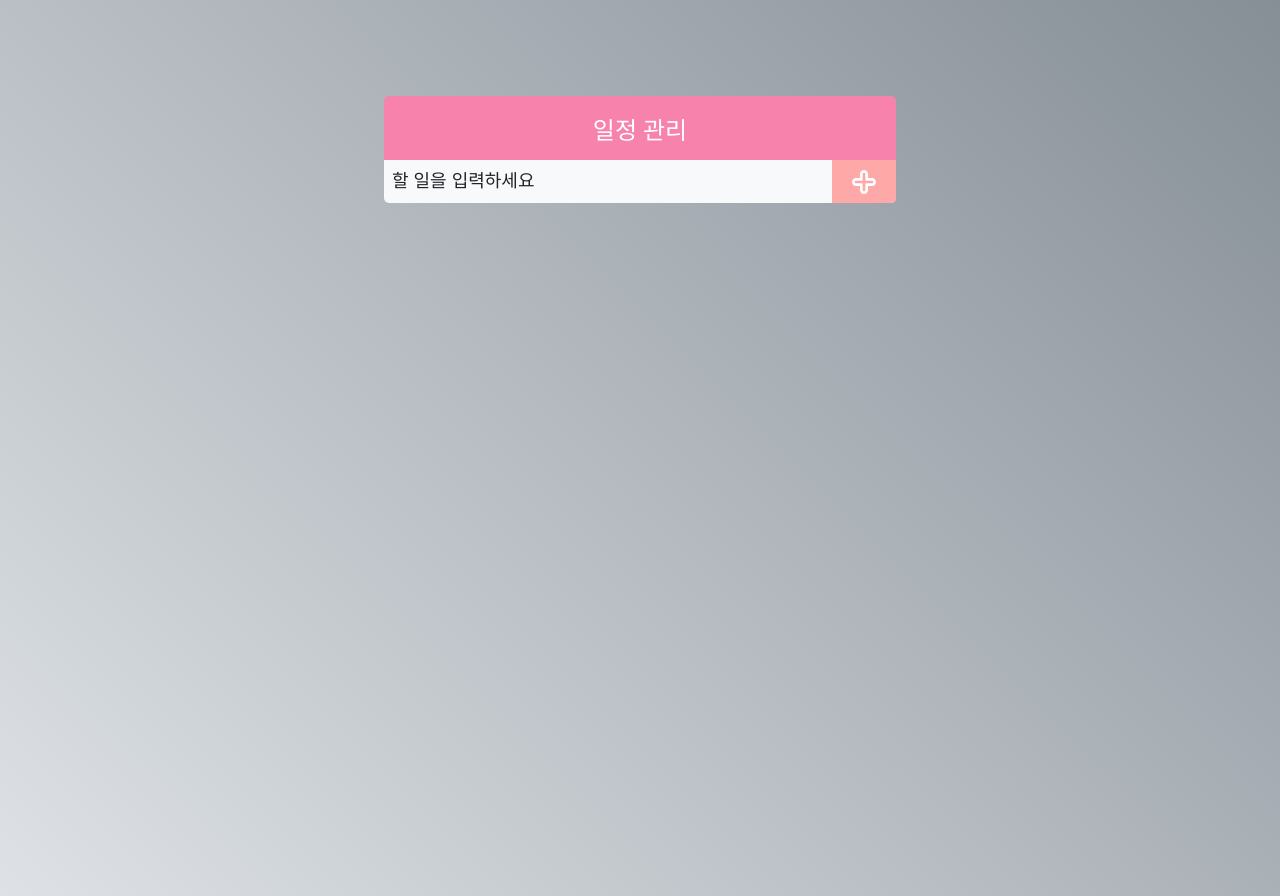
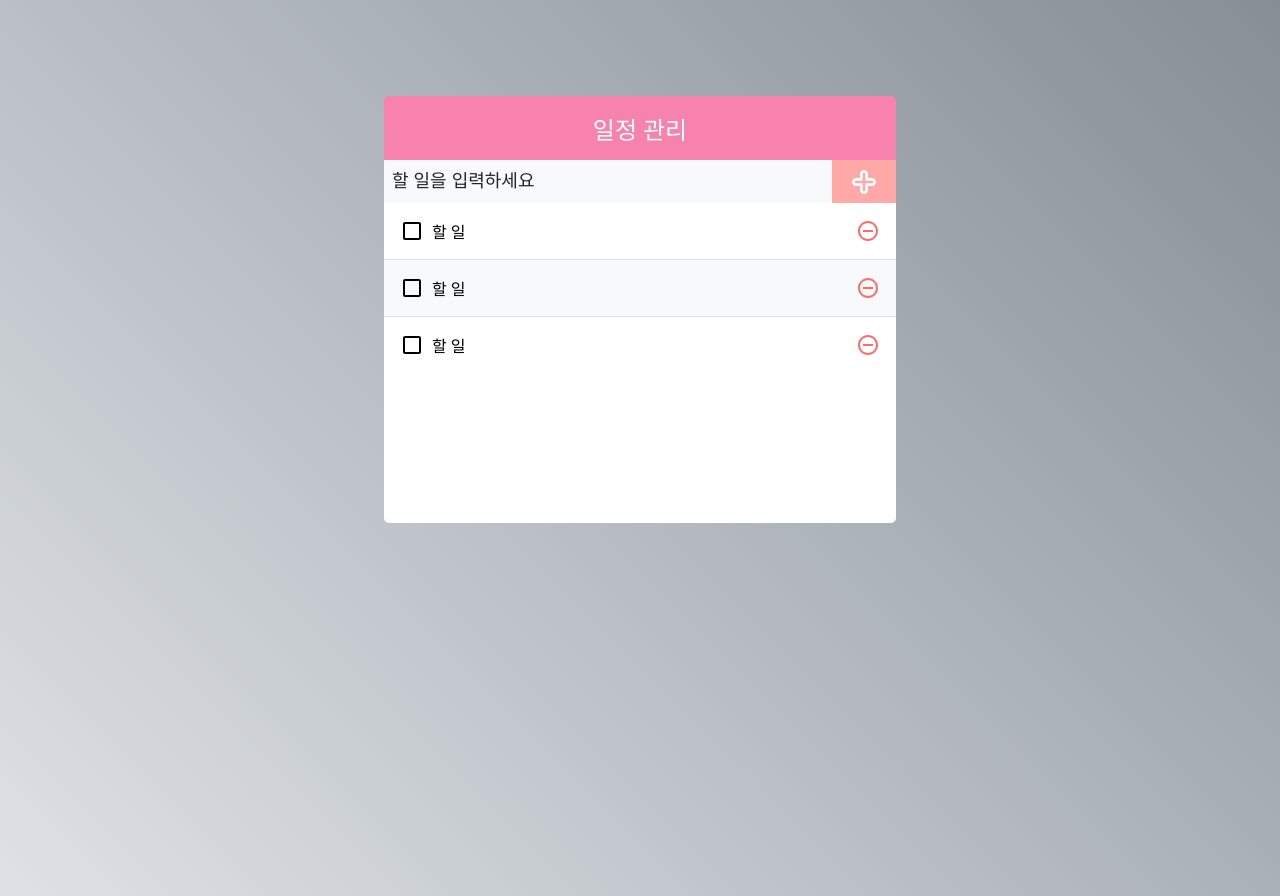
Before and after one commit to jjunnnys/todo-app, a React (Create React App) app: page / in a window 1280 px wide. Built offline with nearby package versions, Linux system fonts and the light colour scheme.

Commit message:
Add initial TodoList

```diff
--- a/src/App.js
+++ b/src/App.js
@@ -1,11 +1,13 @@
 import React from 'react';
 import TodoTemplate from './components/TodoTemplate';
 import TodoInsert from './components/TodoInsert';
+import TodoList from './components/TodoList';
 
 function App() {
   return (
     <TodoTemplate>
       <TodoInsert />
+      <TodoList />
     </TodoTemplate>
   );
 }
--- /dev/null
+++ b/src/components/TodoList.js
@@ -0,0 +1,15 @@
+import React from 'react';
+import './TodoList.scss';
+import TodoListItem from './TodoListItem';
+
+const TodoList = () => {
+  return (
+    <div className="TodoList">
+      <TodoListItem />
+      <TodoListItem />
+      <TodoListItem />
+    </div>
+  );
+};
+
+export default TodoList;
--- /dev/null
+++ b/src/components/TodoList.scss
@@ -0,0 +1,5 @@
+.TodoList {
+  min-height: 320px;
+  max-height: 513px;
+  overflow-y: auto;
+}
--- /dev/null
+++ b/src/components/TodoListItem.js
@@ -0,0 +1,23 @@
+import React from 'react';
+import {
+  MdCheckBoxOutlineBlank,
+  MdCheckBox,
+  MdRemoveCircleOutline,
+} from 'react-icons/md';
+import './TodoListItem.scss';
+
+const TodoListItem = () => {
+  return (
+    <div className="TodoListItem">
+      <div className="checkbox">
+        <MdCheckBoxOutlineBlank />
+        <div className="text">할 일</div>
+      </div>
+      <div className="remove">
+        <MdRemoveCircleOutline />
+      </div>
+    </div>
+  );
+};
+
+export default TodoListItem;
--- /dev/null
+++ b/src/components/TodoListItem.scss
@@ -0,0 +1,49 @@
+.TodoListItem {
+  padding: 1rem;
+
+  display: flex;
+  align-items: center;
+  &:nth-child(even) {
+    background: #f8f9fa;
+  }
+
+  .checkbox {
+    cursor: pointer;
+    flex: 1; // 차지할 수 있는 영역 모두 차지
+
+    display: flex;
+    align-items: center;
+    // 아이콘
+    svg {
+      font-size: 1.5rem;
+    }
+    .text {
+      margin-left: 0.5rem;
+      flex: 1;
+    }
+    &:checked {
+      svg {
+        color: #51cf66;
+      }
+      .text {
+        color: #adb5db;
+      }
+    }
+  }
+
+  .remove {
+    display: flex;
+    align-items: center;
+    font-size: 1.5rem;
+    color: #ff6b6b;
+    cursor: pointer;
+    &:hover {
+      color: #c92a2a;
+    }
+  }
+
+  // 엘레먼트(TodoListItem) 사이사이에 테두리를 넣어 줌
+  & + & {
+    border-top: 1px solid #dee2e6;
+  }
+}
```
